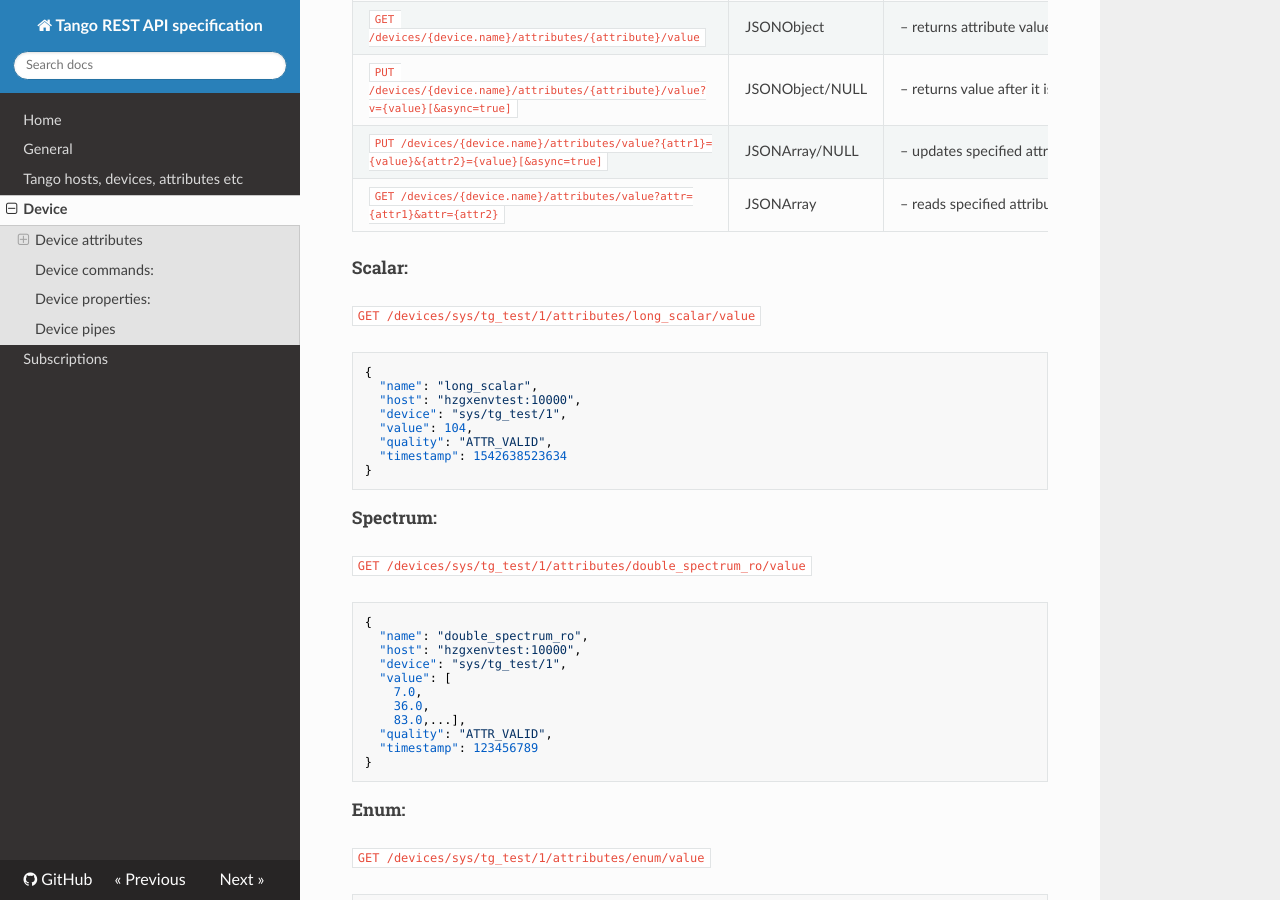
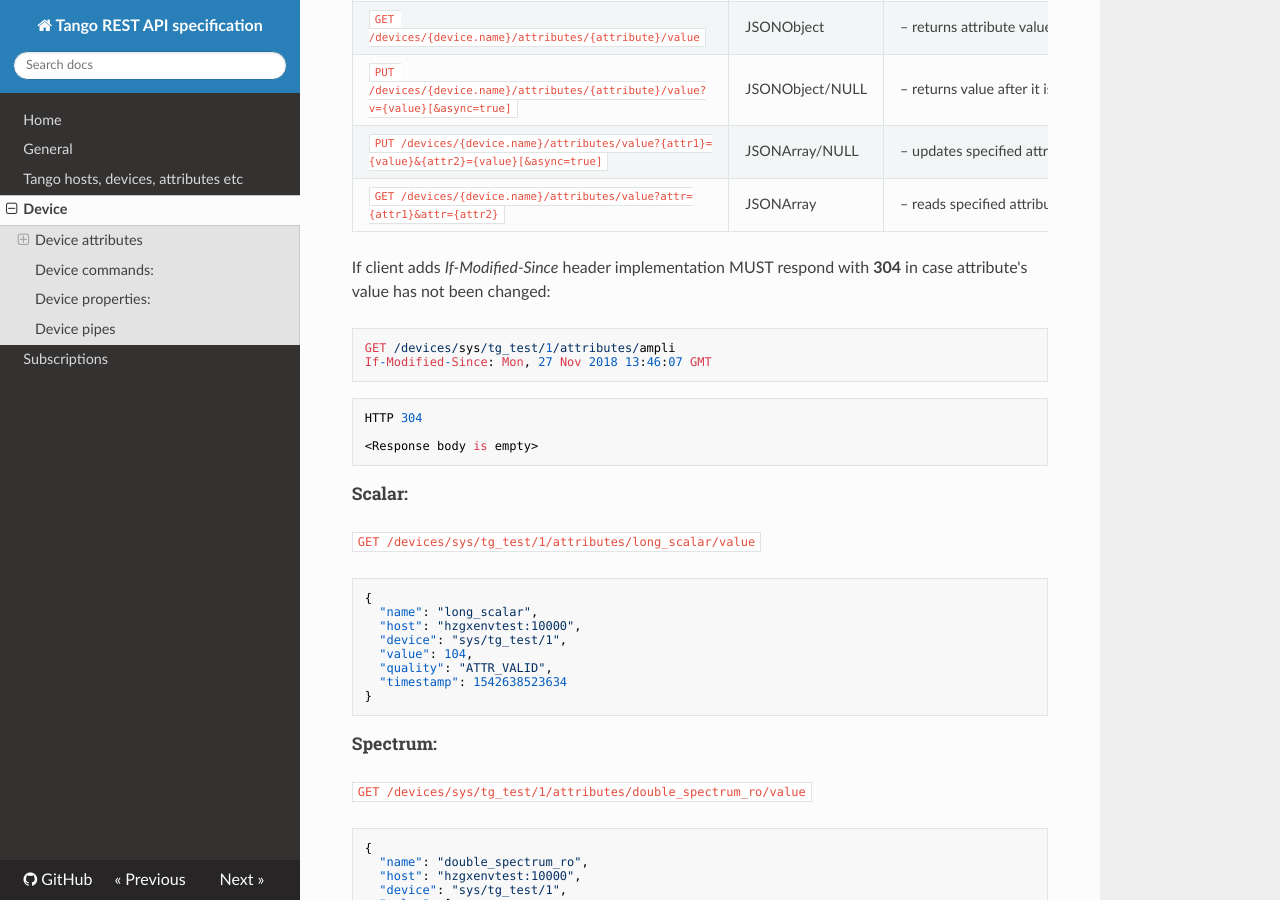
Before and after one commit to tango-controls/rest-api, an MkDocs documentation site: the page built from docs/device.md, in a window 1280 px wide and 900 px high, scrolled down 2982 px. Built offline with MkDocs 1.6.1, drawn with Linux system fonts in a browser that asks for light colours; nearby versions of some CDN libraries; old or Windows-style settings are respelled for this version of MkDocs.

Commit message:
Close #48

````diff
--- a/docs/device.md
+++ b/docs/device.md
@@ -144,6 +144,19 @@ The following returns an array of objects defined above for all device's attribu
 | `PUT /devices/{device.name}/attributes/{attribute}/value?v={value}[&async=true]`               | JSONObject/NULL | – returns value after it is being written, i.e. synchronous write&read; empty response if async=true; argument can be passed in request's body. Last-Modified = write timestamp from the Tango. NULL = HTTP 204
 | `PUT /devices/{device.name}/attributes/value?{attr1}={value}&{attr2}={value}[&async=true]`         | JSONArray/NULL  | – updates specified attributes. NULL = HTTP 204
 | `GET /devices/{device.name}/attributes/value?attr={attr1}&attr={attr2}`         | JSONArray  | – reads specified attributes.
+
+If client adds _If-Modified-Since_ header implementation MUST respond with **304** in case attribute's value has not been changed:
+
+```
+GET /devices/sys/tg_test/1/attributes/ampli
+If-Modified-Since: Mon, 27 Nov 2018 13:46:07 GMT
+```
+
+```
+HTTP 304
+
+<Response body is empty>
+```
 
 ##### Scalar:
 
````
